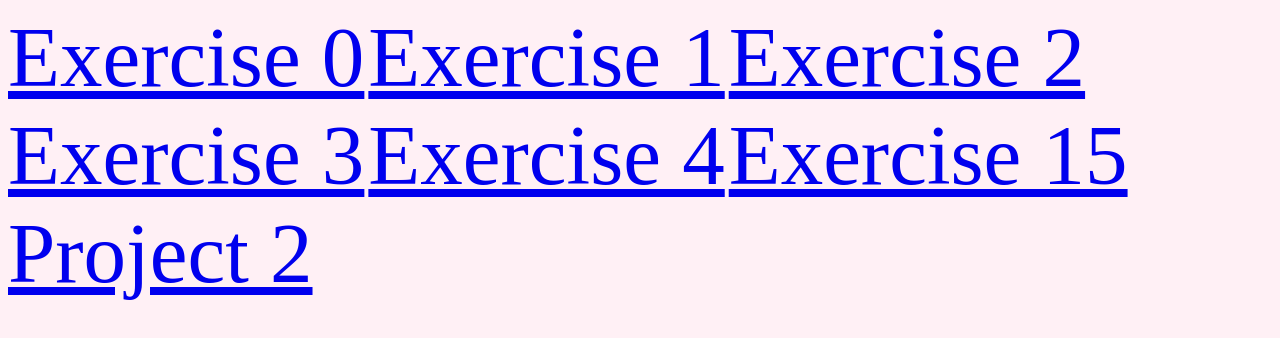
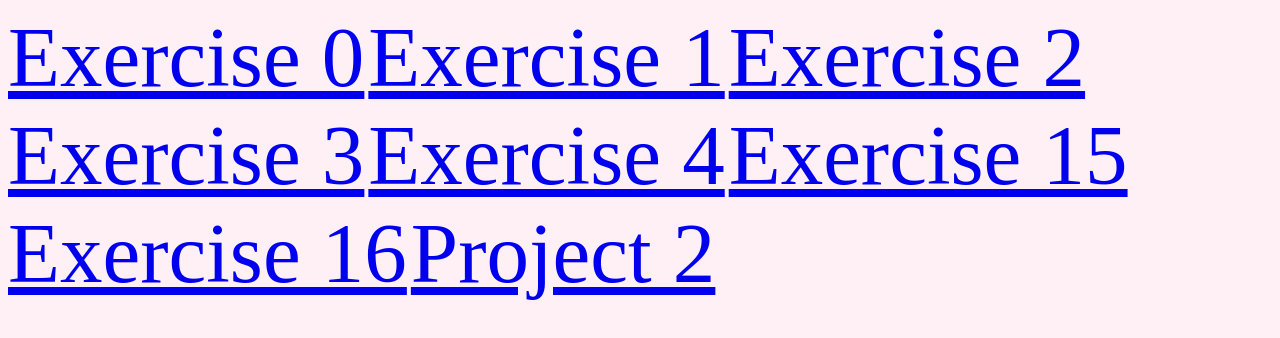
Before and after one commit to tquette/introtowebdesign, a plain HTML site: page index.html in a window 1280 px wide. Drawn offline with Linux system fonts and the light colour scheme; files that its build step writes are made by us from their sources.

Commit message:
update index

```diff
--- a/index.html
+++ b/index.html
@@ -11,6 +11,7 @@
     <a href="e3/e3.html">Exercise 3</a>
     <a href="e4/e4.html">Exercise 4</a>
     <a href="e15/e15.html">Exercise 15</a>
+    <a href="e16/e16.html">Exercise 16</a>
     <a href="p2/p2.html"> Project 2</a>
   </body>
 </html>
```
